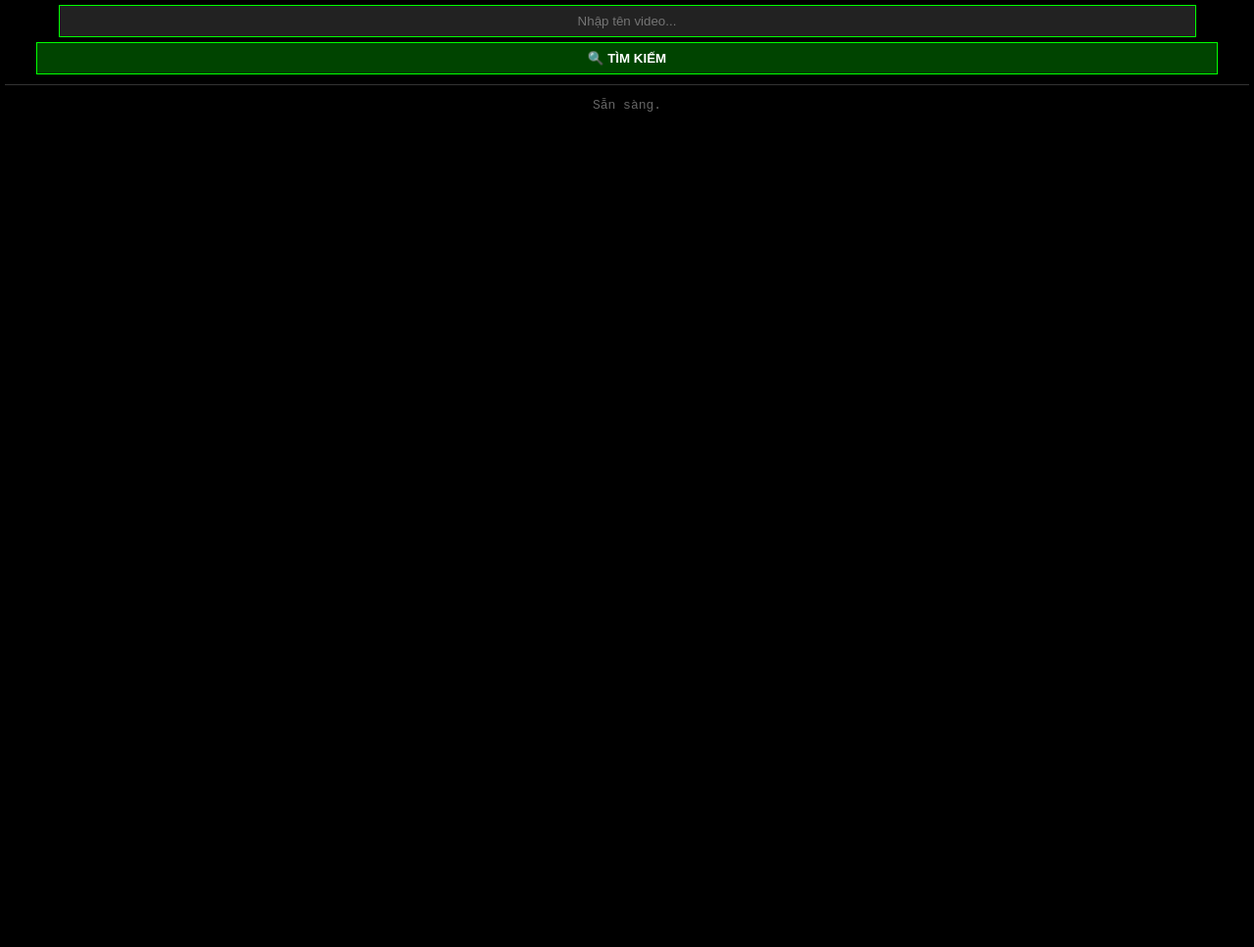
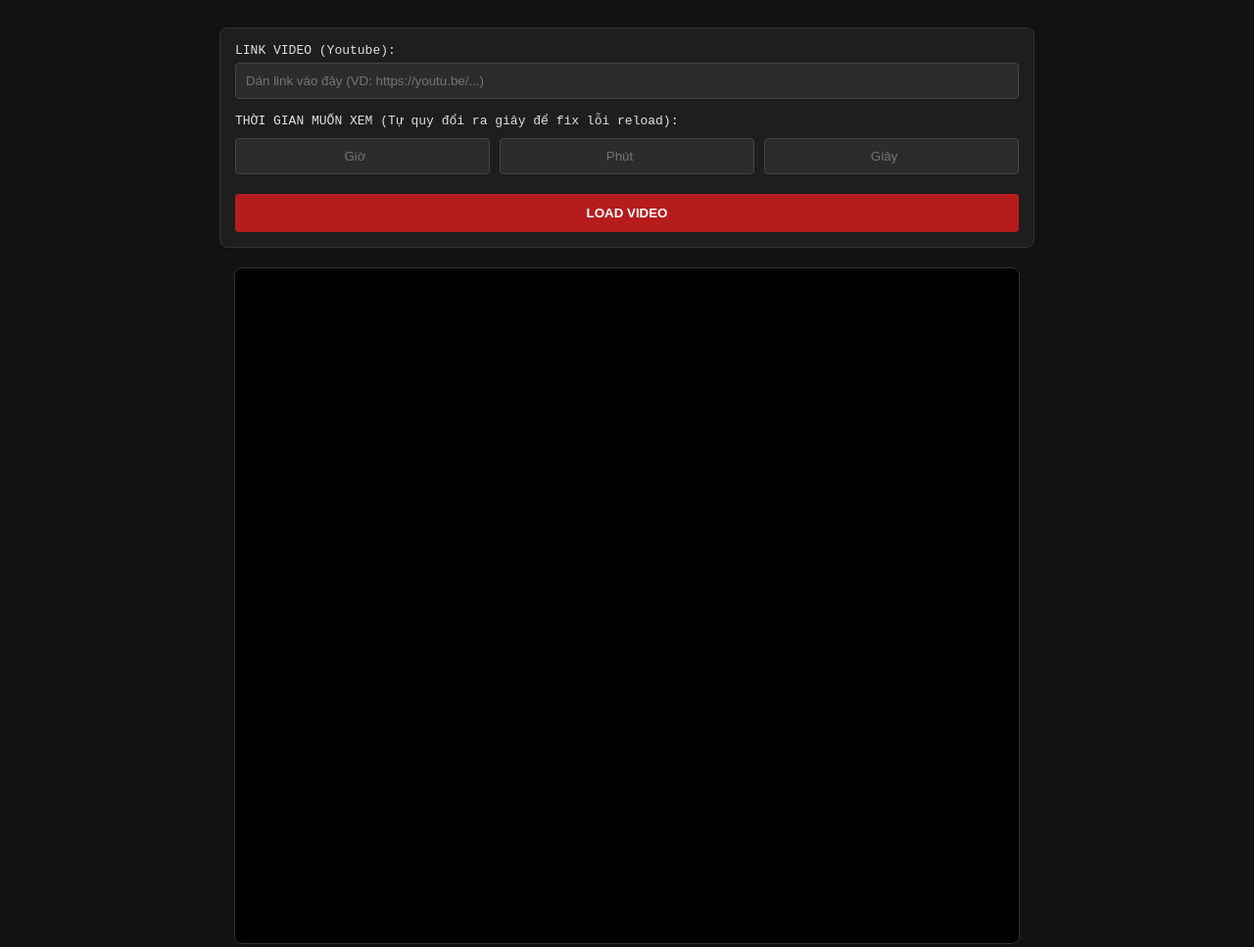
Before and after one commit to minh06022011a/hera-web, a website: page public/index.html in a window 1280 px wide. Shown: the whole page at 98% size. Before the commit the page ends 800 px from the top, so only its background shows below. Drawn offline with Linux system fonts and the light colour scheme.

Commit message:
fix code

```diff
--- a/public/index.html
+++ b/public/index.html
@@ -3,85 +3,90 @@
 <head>
     <meta charset="UTF-8">
     <meta name="viewport" content="width=device-width, initial-scale=1.0">
-    <title>HERA FINAL</title>
+    <title>Hera S9 - Player</title>
     <style>
-        body { background: #000; color: #0f0; font-family: monospace; padding: 5px; text-align: center; margin: 0; }
-        .search-box { margin-bottom: 10px; border-bottom: 1px solid #333; padding-bottom: 10px; }
-        input[type="text"] { width: 90%; padding: 8px; background: #222; color: #fff; border: 1px solid #0f0; text-align: center; }
-        button.btn-search { width: 95%; padding: 8px; margin-top: 5px; background: #004400; color: #fff; border: 1px solid #0f0; font-weight: bold; cursor: pointer; }
+        /* CSS tối giản, dark mode cho hợp Hera S9 */
+        body { background-color: #121212; color: #e0e0e0; font-family: monospace; padding: 20px; display: flex; flex-direction: column; align-items: center; }
+        .control-panel { width: 100%; max-width: 800px; background: #1e1e1e; padding: 15px; border-radius: 8px; border: 1px solid #333; }
 
-        .item { border: 1px solid #333; margin-bottom: 5px; padding: 5px; text-align: left; background: #111; }
-        .item img { width: 60px; height: 45px; object-fit: cover; float: left; margin-right: 5px; border: 1px solid #555; }
-        .item .title { font-size: 13px; color: white; display: block; overflow: hidden; height: 32px; }
-        .item .time { font-size: 11px; color: #888; }
-        .clear { clear: both; }
+        input { background: #2c2c2c; border: 1px solid #444; color: #fff; padding: 10px; margin: 5px 0; width: 100%; box-sizing: border-box; border-radius: 4px; }
+        .time-group { display: flex; gap: 10px; margin-top: 5px; }
+        .time-group input { text-align: center; }
 
-        .btn-direct { width: 100%; background: #b00; color: white; border: 1px solid red; padding: 12px; cursor: pointer; font-weight: bold; margin-top: 5px; font-size: 14px; }
+        button { width: 100%; padding: 12px; background: #b71c1c; color: #fff; border: none; font-weight: bold; margin-top: 15px; cursor: pointer; border-radius: 4px; transition: 0.2s; }
+        button:hover { background: #d32f2f; }
 
-        .time-box { display:none; margin-top: 5px; border-top: 1px dashed #333; padding-top:5px; }
-        .time-inputs { display: flex; justify-content: center; gap: 5px; margin-bottom: 5px; }
-        .time-inputs input { width: 30%; background: #333; color: yellow; border: 1px solid #555; text-align: center; font-size: 16px; }
-        .note { font-size: 11px; color: #666; margin-top: 2px; font-style: italic; }
+        .video-wrapper { width: 100%; max-width: 800px; margin-top: 20px; position: relative; padding-bottom: 56.25%; height: 0; background: #000; border: 1px solid #333; border-radius: 8px; overflow: hidden; }
+        .video-wrapper iframe { position: absolute; top: 0; left: 0; width: 100%; height: 100%; }
     </style>
 </head>
 <body>
-    <div class="search-box">
-        <input type="text" id="keyword" placeholder="Nhập tên video..." onkeypress="if(event.key=='Enter') timKiem()">
-        <button class="btn-search" onclick="timKiem()">🔍 TÌM KIẾM</button>
+
+    <div class="control-panel">
+        <label>LINK VIDEO (Youtube):</label>
+        <input type="text" id="ytLink" placeholder="Dán link vào đây (VD: https://youtu.be/...)" >
+
+        <label style="display:block; margin-top:10px">THỜI GIAN MUỐN XEM (Tự quy đổi ra giây để fix lỗi reload):</label>
+        <div class="time-group">
+            <input type="number" id="h" placeholder="Giờ" min="0">
+            <input type="number" id="m" placeholder="Phút" min="0">
+            <input type="number" id="s" placeholder="Giây" min="0">
+        </div>
+
+        <button onclick="playHeraVideo()">LOAD VIDEO</button>
     </div>
-    <div id="ketqua"><p style="color:#666">Sẵn sàng.</p></div>
+
+    <div id="playerArea" class="video-wrapper">
+        </div>
 
     <script>
-        function formatTime(seconds) {
-            var m = Math.floor(seconds / 60);
-            var s = seconds % 60;
-            return m + ":" + (s < 10 ? "0" : "") + s;
+        // Hàm xử lý chính cho Hera S9
+        function playHeraVideo() {
+            const rawLink = document.getElementById('ytLink').value.trim();
+            const h = parseInt(document.getElementById('h').value) || 0;
+            const m = parseInt(document.getElementById('m').value) || 0;
+            const s = parseInt(document.getElementById('s').value) || 0;
+
+            // 1. Lọc ID Video từ link (xử lý mọi dạng link: short, embed, watch)
+            let videoId = "";
+            const regExp = /^.*(youtu.be\/|v\/|u\/\w\/|embed\/|watch\?v=|\&v=)([^#\&\?]*).*/;
+            const match = rawLink.match(regExp);
+
+            if (match && match[2].length === 11) {
+                videoId = match[2];
+            } else {
+                alert("Link Youtube lỗi rồi, check lại đi bro!");
+                return;
+            }
+
+            // 2. THUẬT TOÁN QUAN TRỌNG: Đổi tất cả ra GIÂY (Seconds)
+            // Đây là cái fix lỗi "reload bị về 0:00" vì Youtube Embed ưu tiên tham số 'start'
+            const totalSeconds = (h * 3600) + (m * 60) + s;
+
+            // 3. Tạo link Embed chuẩn
+            // Thêm 'autoplay=1' để chạy luôn
+            // Thêm 'start=' với số giây đã tính để ép Youtube nhảy đúng giờ
+            const embedUrl = `https://www.youtube.com/embed/${videoId}?start=${totalSeconds}&autoplay=1&rel=0`;
+
+            // 4. Render lại Iframe
+            const playerHTML = `<iframe
+                                    src="${embedUrl}"
+                                    frameborder="0"
+                                    allow="accelerometer; autoplay; clipboard-write; encrypted-media; gyroscope; picture-in-picture; web-share"
+                                    allowfullscreen>
+                                </iframe>`;
+
+            document.getElementById('playerArea').innerHTML = playerHTML;
+
+            // (Tùy chọn) Lưu link vào localStorage nếu muốn lần sau mở lại nó tự điền
+            localStorage.setItem('hera_last_video', rawLink);
         }
 
-        async function timKiem() {
-            var k = document.getElementById('keyword').value;
-            if(!k) return;
-            document.getElementById('ketqua').innerHTML = '<p style="color:yellow">Đang quét 5 Server...</p>';
-            try {
-                var res = await fetch('/tim-kiem?q=' + encodeURIComponent(k));
-                var data = await res.json();
-
-                if (data.length === 0) {
-                    document.getElementById('ketqua').innerHTML = '<p style="color:red">Server quá tải. Thử lại sau 10s!</p>';
-                    return;
-                }
-
-                var html = '';
-                data.forEach(v => {
-                    html += `
-                    <div class="item">
-                        <img src="${v.img}">
-                        <span class="title">${v.title}</span>
-                        <span class="time">⏱ ${formatTime(v.time)}</span>
-                        <div class="clear"></div>
-                        <button onclick="hienNut('${v.id}')" style="width:100%; margin-top:5px; background:#222; color:white; border:1px solid #444;">🔽 CHỌN</button>
-                        <div id="box-${v.id}" class="time-box">
-                            <div class="time-inputs">
-                                <input type="number" id="m-${v.id}" placeholder="Phút" value="0">
-                                <input type="number" id="s-${v.id}" placeholder="Giây" value="0">
-                            </div>
-                            <button class="btn-direct" onclick="xemNgay('${v.id}')">▶ XEM NGAY</button>
-                            <div class="note">Tự chuyển Embed nếu lỗi</div>
-                        </div>
-                    </div>`;
-                });
-                document.getElementById('ketqua').innerHTML = html;
-            } catch (e) { document.getElementById('ketqua').innerHTML = '<p style="color:red">Lỗi mạng!</p>'; }
-        }
-        function hienNut(id) {
-            document.querySelectorAll('.time-box').forEach(d => d.style.display = 'none');
-            document.getElementById('box-' + id).style.display = 'block';
-        }
-        function xemNgay(id) {
-            var m = document.getElementById('m-' + id).value || 0;
-            var s = document.getElementById('s-' + id).value || 0;
-            var total = (parseInt(m) * 60) + parseInt(s);
-            window.location.href = "/xem-ngay?id=" + id + "&t=" + total + "&r=" + Math.random();
+        // Tự động điền link cũ nếu có (Tiện ích phụ)
+        window.onload = function() {
+            if(localStorage.getItem('hera_last_video')) {
+                document.getElementById('ytLink').value = localStorage.getItem('hera_last_video');
+            }
         }
     </script>
 </body>
```
